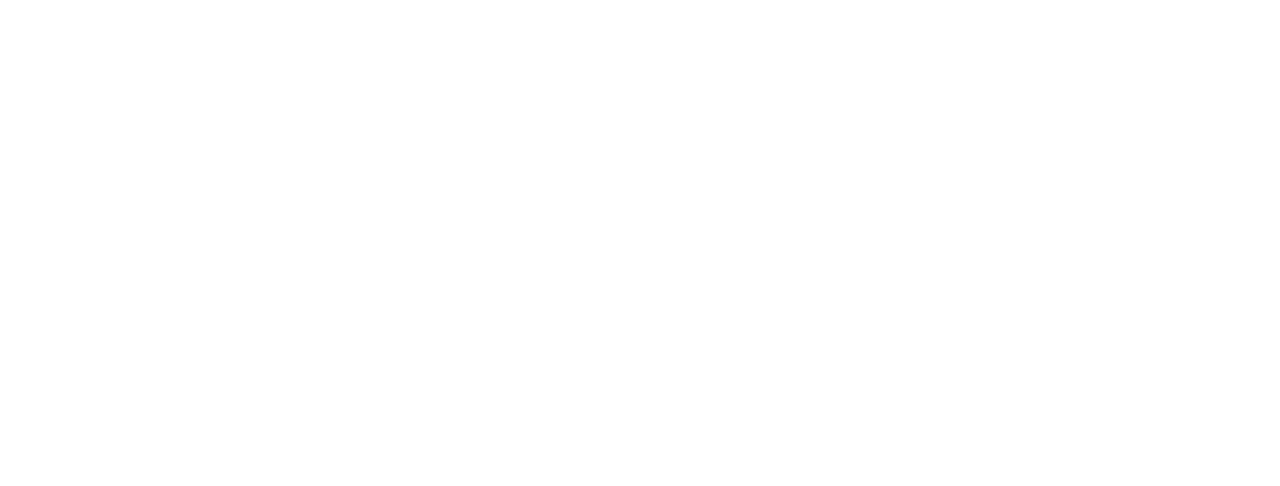
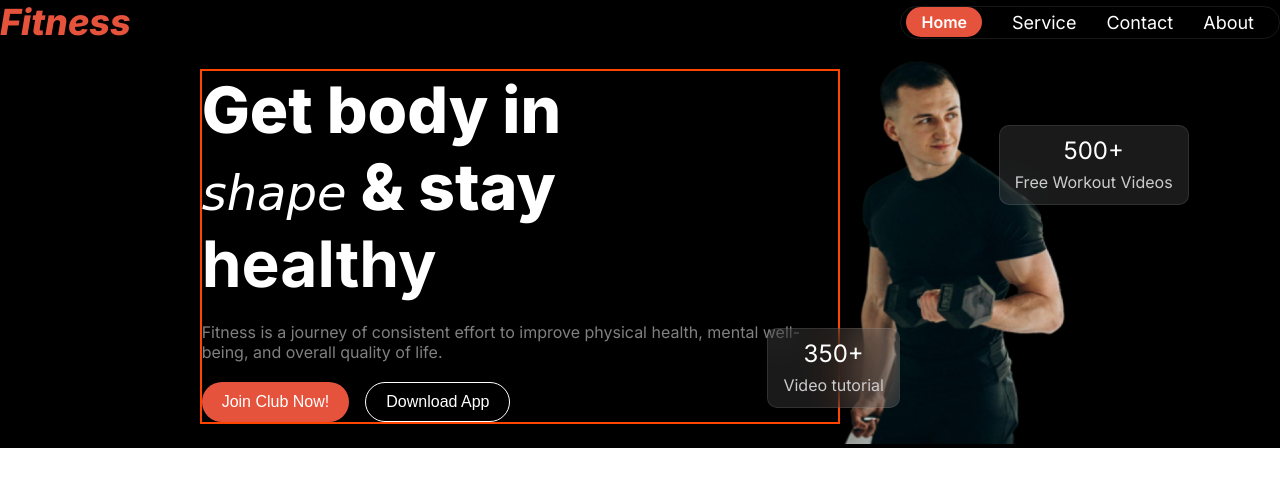
Before and after one commit to AzazTanim/RB9-Assignment-2, a plain HTML site: page index.html in a window 1280 px wide. Drawn offline with Linux system fonts and the light colour scheme.

Commit message:
Added navbar and banner section with styling

```diff
--- a/CSS/style.css
+++ b/CSS/style.css
@@ -0,0 +1,137 @@
+@import url("https://fonts.googleapis.com/css2?family=Inter:ital,opsz,wght@0,14..32,100..900;1,14..32,100..900&display=swap");
+.inter-font {
+  font-family: "Inter", sans-serif;
+}
+* {
+  margin: 0;
+  padding: 0;
+  box-sizing: border-box;
+}
+
+/* navbar styles starts here */
+.navbar {
+  max-width: 1400px;
+  margin: 0 auto;
+  background-color: black;
+  display: flex;
+  justify-content: space-between;
+  align-items: center;
+}
+.nav-logo {
+  color: #e6533c;
+  font-size: 36px;
+  font-weight: 800;
+}
+.nav-links {
+  display: flex;
+  border: 1px solid rgba(255, 255, 255, 0.096);
+  border-radius: 20px;
+}
+.nav-item {
+  list-style: none;
+  margin-right: 20px;
+  padding: 5px 5px;
+}
+.nav-link {
+  text-decoration: none;
+  color: rgb(255, 255, 255);
+  font-size: 18px;
+}
+.home-btn {
+  background-color: #e6533c;
+  color: #ffffff;
+  font-size: 1rem;
+  font-weight: 600;
+  padding: 5px 15px;
+  border-radius: 20px;
+}
+/* navbar styles ends here */
+
+/* banner styles starts here */
+.banner-container {
+  background-color: black;
+}
+.banner {
+  max-width: 1400px;
+  margin: 0 auto;
+  display: flex;
+  justify-content: center;
+  align-items: center;
+}
+.banner-content {
+  max-width: 50%;
+  border: 2px solid orangered;
+}
+.banner-content h1 {
+  color: rgb(255, 255, 255);
+  font-size: 4rem;
+  font-weight: 800;
+  margin: 0 0 20px;
+}
+.banner-content h1 .shape {
+  font-family: cursive;
+  font-style: italic;
+  font-weight: 400;
+  font-size: 3rem;
+}
+.banner-content h1 .bold {
+  font-weight: bold;
+}
+.banner-content p {
+  color: rgba(255, 255, 255, 0.5);
+  font-size: 1em;
+  margin-bottom: 20px;
+}
+
+.banner-buttons {
+  display: flex;
+  gap: 1rem;
+}
+.btn-primary {
+  background-color: #e6533c;
+  color: rgb(255, 255, 255);
+  padding: 10px 20px;
+  border-radius: 25px;
+  border: none;
+  font-size: 1rem;
+}
+.btn-secondary {
+  background-color: transparent;
+  color: #ffffff;
+  padding: 10px 20px;
+  border-radius: 25px;
+  border: 1px solid #ffffff;
+  font-size: 1rem;
+}
+
+.banner-image {
+  position: relative;
+}
+.banner-image img {
+  max-height: 400px;
+  /* border-radius: 10px; */
+}
+.badge {
+  position: absolute;
+  padding: 10px 15px;
+  border-radius: 10px;
+  background: rgba(255, 255, 255, 0.1);
+  border: 1px solid rgba(255, 255, 255, 0.1);
+  backdrop-filter: blur(20px);
+  color: #fff;
+  font-size: 1.5em;
+  text-align: center;
+}
+.badge span {
+  font-size: 1rem;
+  color: #ccc;
+}
+.top-badge {
+  top: 20%;
+  right: -45%;
+}
+.bottom-badge {
+  bottom: 10%;
+  left: -30%;
+}
+/* banner styles ends here */
--- a/index.html
+++ b/index.html
@@ -7,9 +7,54 @@
     <link rel="stylesheet" href="CSS/style.css" />
     <link rel="stylesheet" href="CSS/responsive.css" />
   </head>
-  <body>
-    <header>
-      <nav></nav>
+  <body class="inter-font">
+    <header class="banner-container">
+      <!-- navbar starts here -->
+      <nav class="navbar">
+        <h3 class="nav-logo"><i>Fitness</i></h3>
+        <ul class="nav-links">
+          <li class="nav-item">
+            <a href="" class="nav-link home-btn">Home</a>
+          </li>
+          <li class="nav-item"><a href="" class="nav-link">Service</a></li>
+          <li class="nav-item"><a href="" class="nav-link">Contact</a></li>
+          <li class="nav-item"><a href="" class="nav-link">About</a></li>
+        </ul>
+      </nav>
+      <!-- navbar ends here -->
+
+      <!-- banner section starts here -->
+      <div class="banner">
+        <div class="banner-content">
+          <h1>
+            Get body in
+            <br />
+            <span class="shape">shape</span> & stay <br />
+            <span class="bold">healthy</span>
+          </h1>
+          <p>
+            Fitness is a journey of consistent effort to improve physical
+            health, mental well-being, and overall quality of life.
+          </p>
+
+          <div class="banner-buttons">
+            <button class="btn-primary">Join Club Now!</button>
+            <button class="btn-secondary">Download App</button>
+          </div>
+        </div>
+        <div class="banner-image">
+          <img src="./images/Images 2.png" alt="" />
+          <div class="badge top-badge">
+            500+ <br />
+            <span>Free Workout Videos</span>
+          </div>
+          <div class="badge bottom-badge">
+            350+ <br />
+            <span>Video tutorial</span>
+          </div>
+        </div>
+      </div>
+      <!-- banner section ends here -->
     </header>
     <main></main>
     <footer></footer>
```
